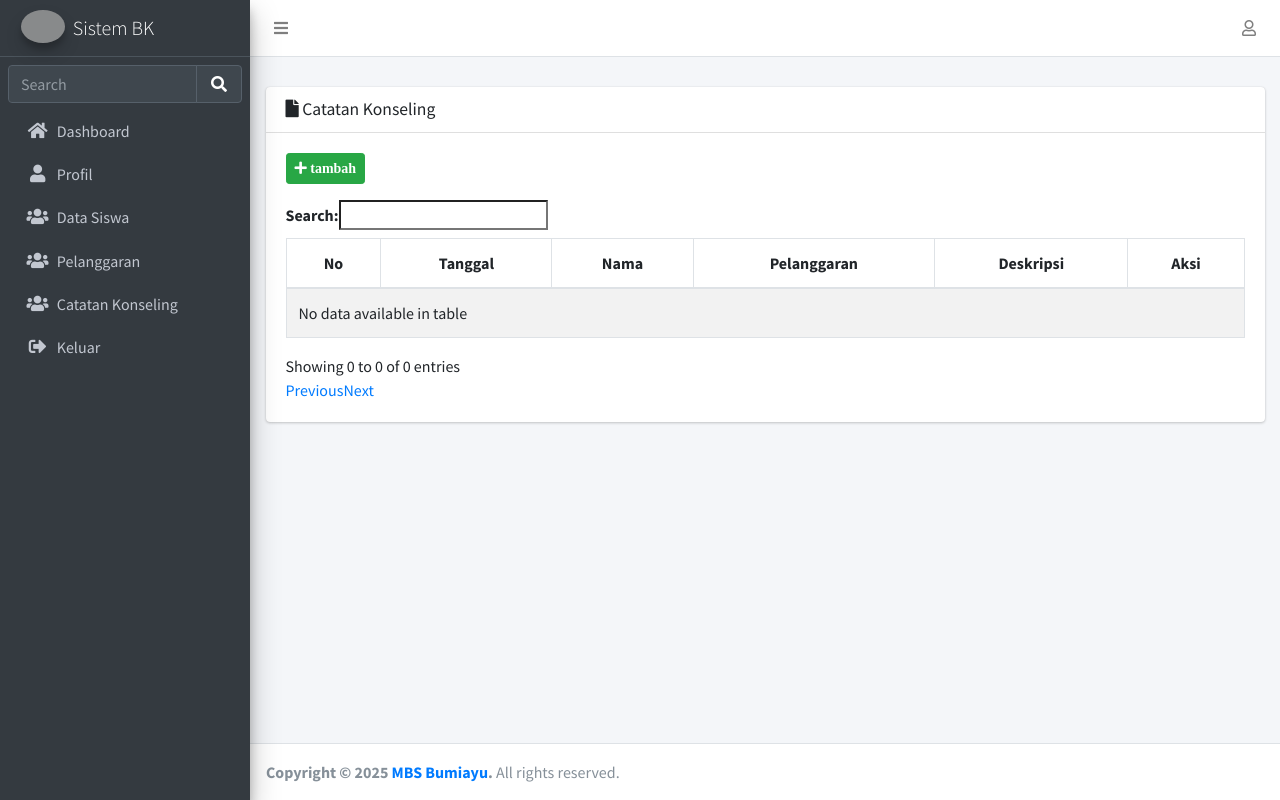
After one commit to Ndaru7/counseling-system, a PHP site: page /catatan_konseling in a window 1280 px wide. The commit adds this page. Run offline with PHP 8.4, Linux system fonts and the light colour scheme; the visitor is signed in with stand-in values (Sample User, id 1); data that the repository does not hold is empty; some libraries are stand-ins or nearby versions; grey boxes are pictures that could not be loaded.

Commit message:
tambah fitur CRUD pada bagian catatan konseling

```diff
--- /dev/null
+++ b/catatan_konseling/index.php
@@ -0,0 +1,325 @@
+<?php
+session_start();
+require_once "../database/config.php";
+
+if (!isset($_SESSION["username"])) {
+    header("Location: ../auth/login.php");
+}
+
+?>
+
+<!DOCTYPE html>
+<html>
+
+<head>
+    <meta charset="utf-8">
+    <meta name="viewport" content="width=device-width, initial-scale=1">
+    <title>Sitem BK | Dashboard</title>
+
+    <?php include "../style.php"; ?>
+</head>
+
+<body class="hold-transition sidebar-mini">
+    <!-- Site wrapper -->
+    <div class="wrapper">
+        <!-- Navbar -->
+        <nav class="main-header navbar navbar-expand navbar-white navbar-light">
+            <!-- Left navbar links -->
+            <ul class="navbar-nav">
+                <li class="nav-item">
+                    <a class="nav-link" data-widget="pushmenu" href="#" role="button"><i class="fas fa-bars"></i></a>
+                </li>
+            </ul>
+
+            <!-- Right navbar links -->
+            <ul class="navbar-nav ml-auto">
+                <li class="nav-item dropdown">
+                    <a class="nav-link" data-toggle="dropdown" href="#">
+                        <i class="far fa-user"></i>
+                    </a>
+                    <div class="dropdown-menu dropdown-menu-lg dropdown-menu-right">
+                        <div class="dropdown-divider"></div>
+                        <a href="../admin/profile.php" class="dropdown-item">
+                            <i class="fas fa-user mr-2"></i>Profil
+                        </a>
+                        <div class="dropdown-divider"></div>
+                        <a href="../auth/logout.php" class="dropdown-item">
+                            <i class="fas fa-sign-out-alt mr-2"></i>Keluar
+                        </a>
+                    </div>
+                </li>
+            </ul>
+        </nav>
+        <!-- /.navbar -->
+
+        <!-- Main Sidebar Container -->
+        <aside class="main-sidebar sidebar-dark-primary elevation-4">
+            <!-- Brand Logo -->
+            <a href="" class="brand-link">
+                <img src="../assets/images/logo.png" alt="AdminLTE Logo" class="brand-image img-circle elevation-3" style="opacity: .8">
+                <span class="brand-text font-weight-light">Sistem BK</span>
+            </a>
+
+            <!-- Sidebar -->
+            <div class="sidebar">
+                <!-- SidebarSearch Form -->
+                <div class="form-inline mt-2">
+                    <div class="input-group" data-widget="sidebar-search">
+                        <input class="form-control form-control-sidebar" type="search" placeholder="Search" aria-label="Search">
+                        <div class="input-group-append">
+                            <button class="btn btn-sidebar">
+                                <i class="fas fa-search fa-fw"></i>
+                            </button>
+                        </div>
+                    </div>
+                </div>
+
+                <!-- Sidebar Menu -->
+                <?php include "../sidebar.php"; ?>
+                <!-- /.sidebar-menu -->
+            </div>
+            <!-- /.sidebar -->
+        </aside>
+
+        <!-- Content Wrapper. Contains page content -->
+        <div class="content-wrapper">
+            <!-- Content Header (Page header) -->
+            <section class="content-header">
+
+            </section>
+
+            <!-- Main content -->
+            <section class="content">
+                <!-- Default box -->
+                <div class="container-fluid">
+                    <div class="card">
+                        <div class="card-header">
+                            <h3 class="card-title"><i class="fas fa-file"></i>  Catatan Konseling</h3>
+                        </div>
+                        <!-- /.card-header -->
+                        <div class="card-body">
+                            <button type="button" class="btn btn-success btn-sm" data-toggle="modal" data-target="#modal-tambah">
+                                <i class="fas fa-plus"> tambah</i>
+                            </button>
+                            <p></p>
+                            <table id="example1" class="table table-bordered table-striped">
+                                <thead>
+                                    <tr>
+                                        <th>No</th>
+                                        <th>Tanggal</th>
+                                        <th>Nama</th>
+                                        <th>Pelanggaran</th>
+                                        <th>Deskripsi</th>
+                                        <th>Aksi</th>
+                                    </tr>
+                                </thead>
+                                <tbody>
+                                    <?php
+                                    $no = 1;
+                                    $query = "SELECT catatan_konseling.id, catatan_konseling.tanggal, siswa.nama AS siswa, pelanggaran.nama AS pelanggaran, catatan_konseling.deskripsi  FROM catatan_konseling JOIN siswa ON catatan_konseling.id_siswa = siswa.nisn JOIN pelanggaran ON catatan_konseling.id_pelanggaran = pelanggaran.id";
+                                    $pdo = pdo_query($conn, $query);
+
+                                    while ($row = $pdo->fetch(PDO::FETCH_ASSOC)) {
+                                    ?>
+                                        <tr>
+                                            <td><?= $no++ ?></td>
+                                            <td><?= $row["tanggal"] ?></td>
+                                            <td><?= $row["siswa"] ?></td>
+                                            <td><?= $row["pelanggaran"] ?></td>
+                                            <td><?= $row["deskripsi"] ?></td>
+                                            <td>
+                                                <button type="button" class="btn btn-warning btn-sm open-modal-edit" data-toggle="modal" data-target="#modal-edit"
+                                                data-siswa="<?= $row['siswa'] ?>"
+                                                data-pelanggaran="<?= $row['pelanggaran'] ?>"
+                                                data-deskripsi="<?= $row['deskripsi'] ?>">
+                                                    <i class="fas fa-edit"></i>
+                                                </button>
+                                                <button type="button" class="btn btn-danger btn-sm open-modal-hapus" data-toggle="modal" data-target="#modal-hapus"
+                                                data-id="<?= $row['id'] ?>">
+                                                    <i class="fas fa-trash"></i>
+                                                </button>
+                                            </td>
+                                        </tr>
+                                        <?php } ?>
+                                </tbody>
+                            </table>
+                        </div>
+                        <!-- /.card-body -->
+                    </div>
+                    <!-- /.card -->
+                </div>
+                <!-- /.card -->
+
+            </section>
+            <!-- /.content -->
+
+            <!-- Modal Tambah -->
+            <div class="modal fade" id="modal-tambah">
+                <div class="modal-dialog">
+                    <div class="modal-content">
+                        <div class="modal-header">
+                            <h4 class="modal-title">Tambah Catatan</h4>
+                            <button type="button" class="close" data-dismiss="modal" aria-label="Close">
+                                <span aria-hidden="true">&times;</span>
+                            </button>
+                        </div>
+                        <div class="modal-body">
+                            <!-- Main Modal -->
+                            <!-- form start -->
+                            <form action="aksi.php" method="post">
+                                <div class="modal-body">
+                                    <div class="form-group">
+                                        <label for="tambahSiswa">Nama Siswa</label>
+                                        <select name="siswa" class="form-control" id="tambahSiswa" required>
+                                            <option>-- Pilih --</option>
+                                            <?php
+                                            $query_siswa = "SELECT nisn, nama FROM siswa";
+                                            $pdo_siswa = pdo_query($conn, $query_siswa);
+
+                                            while ($row = $pdo_siswa->fetch(PDO::FETCH_ASSOC)) {
+                                                $nisn = $row["nisn"];
+                                                $nama = $row["nama"];
+                                                echo '<option value="' . $nisn . '">' . $nama . '</option>';
+                                            }
+                                            ?>
+                                        </select>
+                                    </div>
+                                    <div class="form-group">
+                                        <label for="tambahPelanggaran">Pelanggaraan</label>
+                                        <select name="pelanggaran" class="form-control" id="tambahPelanggaran" required>
+                                            <option>-- Pilih --</option>
+                                            <?php
+                                            $query_pelanggaran = "SELECT id, nama FROM pelanggaran";
+                                            $pdo_pelanggaran = pdo_query($conn, $query_pelanggaran);
+
+                                            while ($row = $pdo_pelanggaran->fetch(PDO::FETCH_ASSOC)) {
+                                                $id = $row["id"];
+                                                $nama = $row["nama"];
+                                                echo '<option value="' . $id . '">' . $nama . '</option>';
+                                            }
+                                            ?>
+                                        </select>
+                                    </div>
+                                    <div class="form-group">
+                                        <textarea name="deskripsi" class="form-control" id="tambahDeskripsi" placeholder="Deskripsi.." required></textarea>
+                                    </div>
+                                </div>
+                                <div class="modal-footer justify-content-between">
+                                    <button type="submit" name="simpan" class="btn btn-primary btn-block"><i class="fas fa-save"></i> Simpan</button>
+                                </div>
+                            </form>
+                        </div>
+                    </div>
+                    <!-- /.modal-content -->
+                </div>
+                <!-- /.modal-dialog -->
+            </div>
+            <!-- Modal Update -->
+            <div class="modal fade" id="modal-edit">
+                <div class="modal-dialog">
+                    <div class="modal-content">
+                        <div class="modal-header">
+                            <h4 class="modal-title">Edit Catatan</h4>
+                            <button type="button" class="close" data-dismiss="modal" aria-label="Close">
+                                <span aria-hidden="true">&times;</span>
+                            </button>
+                        </div>
+                        <div class="modal-body">
+                            <!-- Main Modal -->
+                            <!-- form start -->
+                            <form action="aksi.php" method="post">
+                                <div class="modal-body">
+                                    <input type="hidden" name="id" class="form-control" id="editId" required>
+                                    <div class="form-group">
+                                        <label for="editSiswa">Nama Siswa</label>
+                                        <input type="text" name="siswa" class="form-control" id="editSiswa" required>
+                                    </div>
+                                    <div class="form-group">
+                                        <label for="editPelanggaran">Pelanggaran</label>
+                                        <input type="text" name="siswa" class="form-control" id="editPelanggaran" required>
+                                    </div>
+                                    <div class="form-group">
+                                        <label for="editDeskripsi">Deskripsi</label>
+                                        <input type="text" name="deskripsi" class="form-control" id="editDeskripsi" required>
+                                    </div>
+                                <div class="modal-footer justify-content-between">
+                                    <button type="submit" name="edit" class="btn btn-warning btn-block"><i class="fas fa-edit"></i> Edit</button>
+                                </div>
+                            </form>
+                        </div>
+                    </div>
+                    <!-- /.modal-content -->
+                </div>
+                <!-- /.modal-dialog -->
+            </div>
+            <!-- Modal Delete -->
+            <div class="modal fade" id="modal-hapus">
+                <div class="modal-dialog">
+                    <div class="modal-content">
+                        <div class="modal-header">
+                            <h4 class="modal-title">Hapus Catatan</h4>
+                            <button type="button" class="close" data-dismiss="modal" aria-label="Close">
+                                <span aria-hidden="true">&times;</span>
+                            </button>
+                        </div>
+                        <div class="modal-body">
+                            <!-- Main Modal -->
+                            <!-- form start -->
+                            <form action="aksi.php" method="post">
+                                <h4>Apakah anda yakin ingin menghapus catatan berikut?</h4>
+                                <div class="form-group">
+                                    <!-- <label for="hapusNisn">NISN</label> -->
+                                    <input type="hidden" name="id" class="form-control" id="hapusId" required>
+                                </div>
+                                <!-- <div class="form-group">
+                                    <label for="hapusNama">Nama</label>
+                                    <input type="text" name="nama" class="form-control" id="hapusNama" disabled required>
+                                </div> -->
+                                <div class="modal-footer justify-content-between">
+                                    <button type="submit" name="hapus" class="btn btn-danger btn-block"><i class="fas fa-trash"></i> Hapus</button>
+                                </div>
+                            </form>
+                        </div>
+                    </div>
+                    <!-- /.modal-content -->
+                </div>
+                <!-- /.modal-dialog -->
+            </div>
+            <!-- /.modal -->
+
+
+        </div>
+        <!-- /.content-wrapper -->
+
+        <!-- Control Sidebar -->
+        <aside class="control-sidebar control-sidebar-dark">
+            <!-- Control sidebar content goes here -->
+        </aside>
+        <!-- /.control-sidebar -->
+    </div>
+    <!-- ./wrapper -->
+    <footer class="main-footer">
+        <strong>Copyright &copy; 2025 <a href="">MBS Bumiayu</a>.</strong> All rights reserved.
+    </footer>
+
+    <?php include "../script.php"; ?>
+
+    <script type="text/javascript">
+        $(document).on("click", ".open-modal-edit", function() {
+            $("#editSiswa").val($(this).data("siswa"));
+            $("#editPelanggaran").val($(this).data("pelanggaran"));
+            $("#editDeskripsi").val($(this).data("deskripsi"));
+
+            $("#modal-edit").modal("show");
+        })
+
+        $(document).on("click", ".open-modal-hapus", function() {
+            $("#hapusId").val($(this).data("nisn"));
+
+            $("#modal-hapus").modal("show");
+        })
+    </script>
+
+</body>
+
+</html>
--- a/pelanggaran/index.php
+++ b/pelanggaran/index.php
@@ -143,7 +143,7 @@ if (!isset($_SESSION["username"])) {
                                                 </button>
                                                 <button type="button" class="btn btn-danger btn-sm open-modal-hapus" data-toggle="modal" data-target="#modal-hapus"
                                                 data-id="<?= $row['id'] ?>"
-                                                data-nama="<?= $row[''] ?>">
+                                                data-nama="<?= $row['nama'] ?>">
                                                     <i class="fas fa-trash"></i>
                                                 </button>
                                             </td>
--- a/sidebar.php
+++ b/sidebar.php
@@ -27,6 +27,12 @@
             </a>
         </li>
         <li class="nav-item">
+            <a href="../catatan_konseling" class="nav-link">
+                <i class="nav-icon fas fa-users"></i>
+                <p>Catatan Konseling</p>
+            </a>
+        </li>
+        <li class="nav-item">
             <a href="../auth/logout.php" class="nav-link">
                 <i class="nav-icon fas fa-sign-out-alt"></i>
                 <p>Keluar</p>
```
Also changed, not shown: catatan_konseling/aksi.php (added, +42 -0 lines).
